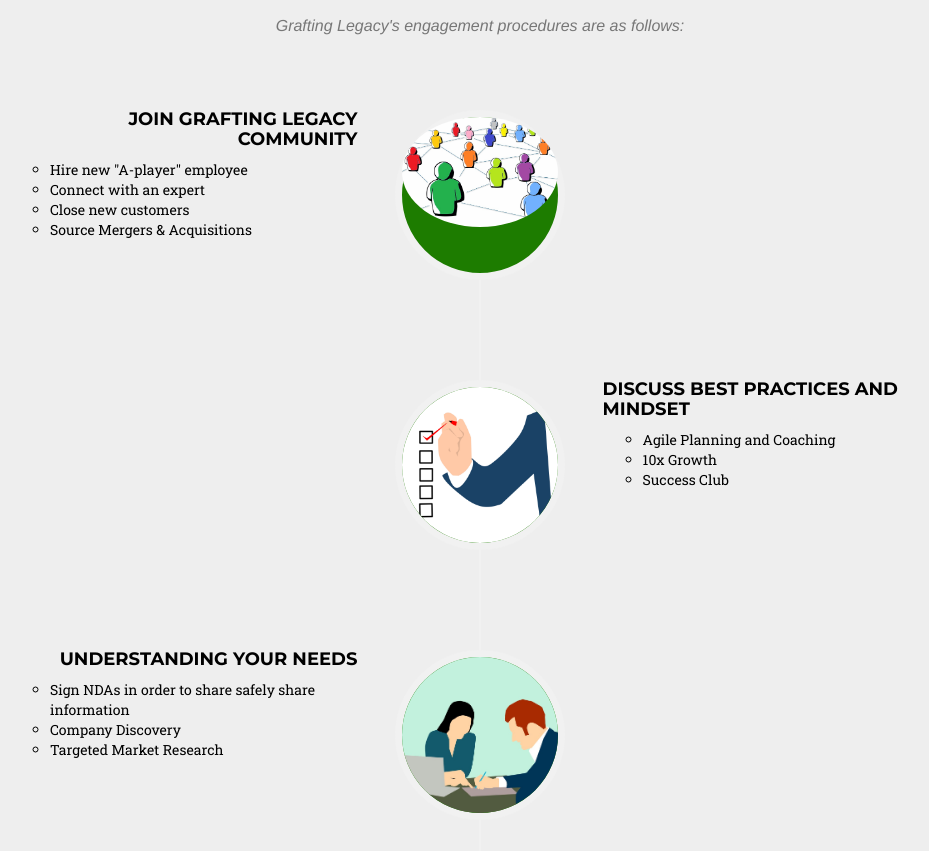
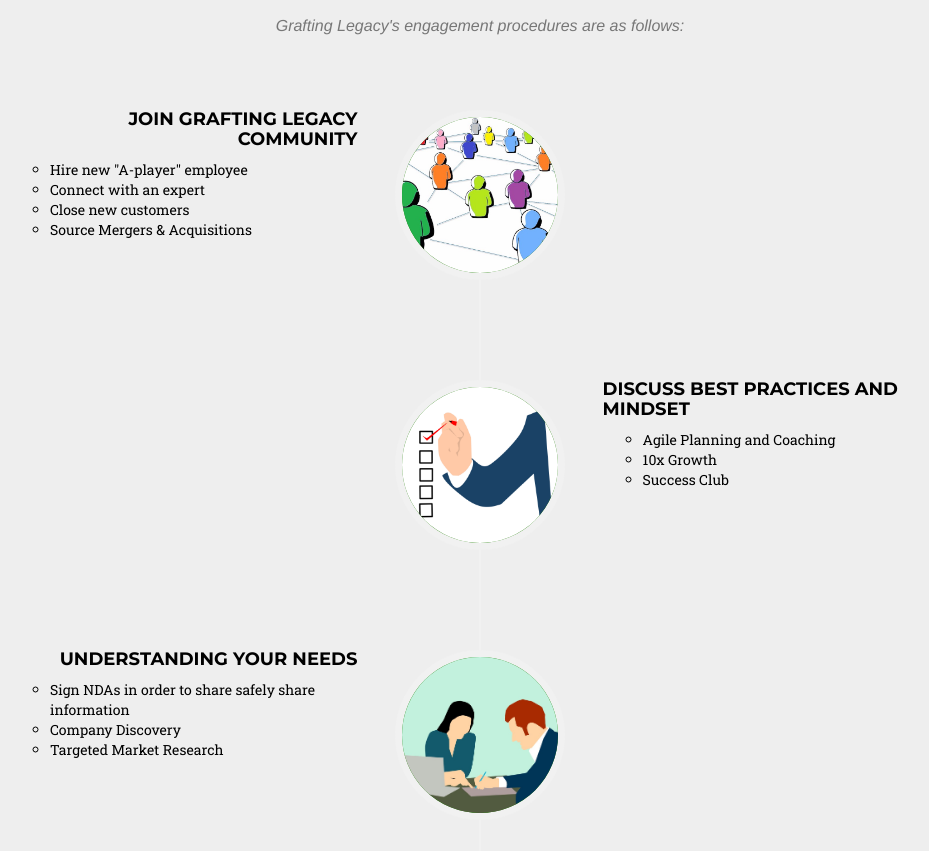
Before and after one commit to graftinglegacy/graftinglegacy.github.io, a website: page index.html in a window 1280 px wide. Shown: the part 3767-4618 px from the top of the page, without its empty margins (160-1089 px from the left). Drawn offline with nearby package versions, Linux system fonts and the light colour scheme; files whose address does not match are found by name; a web font is replaced by a local one.

Commit message:
join-community fix

```diff
--- a/index.html
+++ b/index.html
@@ -356,7 +356,7 @@
                     <ul class="timeline">
                         <li>
                             <div class="timeline-image">
-                                <img class="img-circle img-responsive" src="img/process/join community.jpg" alt="">
+                                <img class="img-circle img-responsive" src="img/process/join-community.jpg" alt="">
                             </div>
                             <div class="timeline-panel">
                                 <div class="timeline-heading">
```
